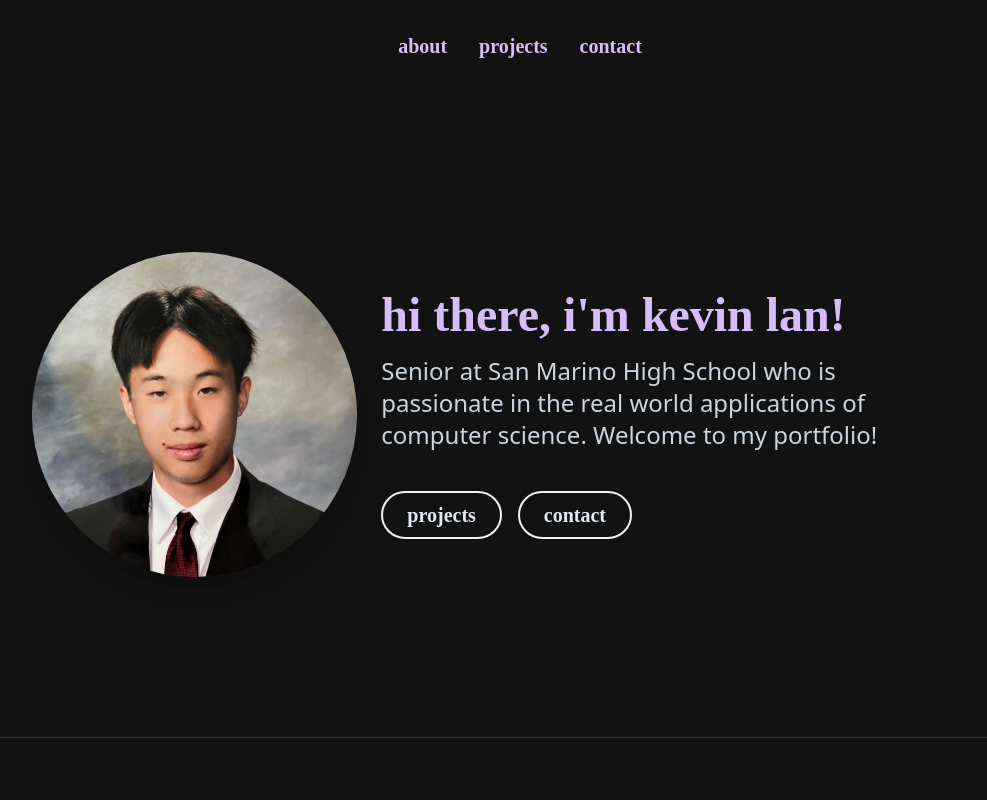
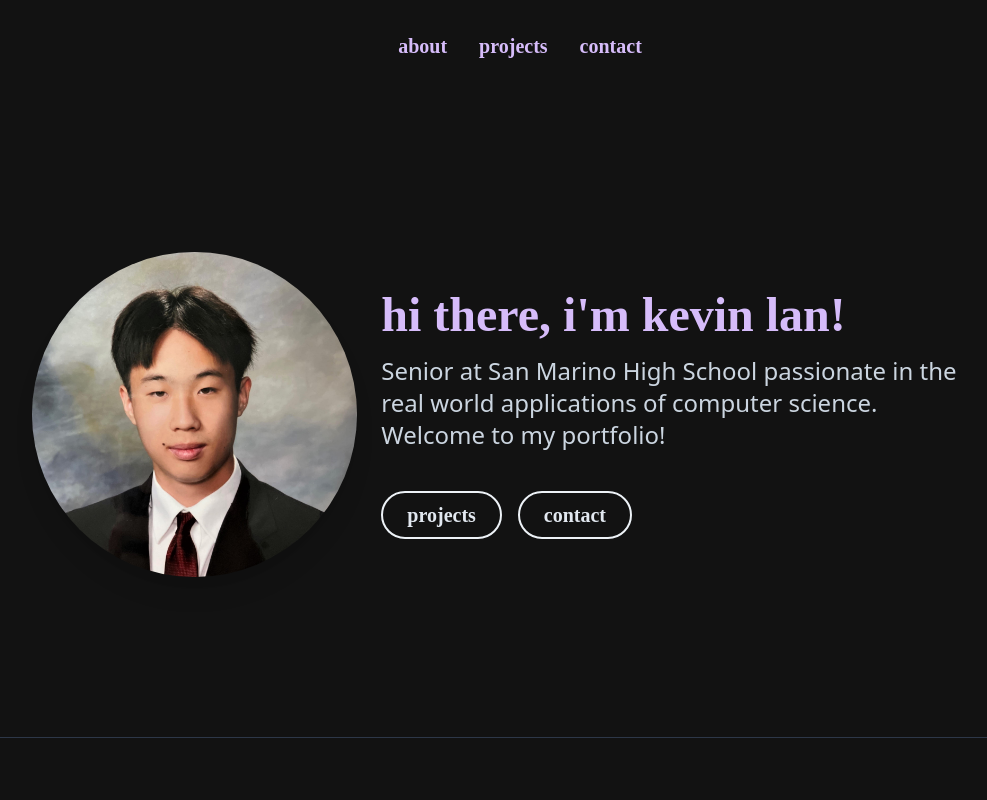
Before and after one commit to kevinjl321/portfolio, a React (Create React App) app: page / in a window 1280 px wide. Shown: the top 800 px of the page, without its empty margins (120-1107 px from the left). Built offline with nearby package versions, Linux system fonts and the light colour scheme.

Commit message:
update hero descrip.

```diff
--- a/src/components/Hero.tsx
+++ b/src/components/Hero.tsx
@@ -15,7 +15,7 @@ export class Hero extends Component {
                             hi there, i'm kevin lan!
                         </h2>
                         <h3 className="w-full mb-6 text-xl text-center text-gray-400 font-body md:text-xl lg:text-2xl md:text-left md:max-w-md lg:max-w-xl">
-                        Senior at San Marino High School who is passionate in the real world applications of computer science. Welcome to my portfolio!
+                        Senior at San Marino High School passionate in the real world applications of computer science. Welcome to my portfolio!
                         </h3>
                         <div className="flex flex-row items-center">
                             <a href = "#projects" className="special px-6 py-2 text-xl border-2 rounded-full text-gray-300 font-bold border-gray-200 text-center transition duration-500 ease-in-out hover:bg-purple-300 hover:text-gray-900 hover:border-gray-900 md:text-xl mt-4 mr-4">projects</a>
```
